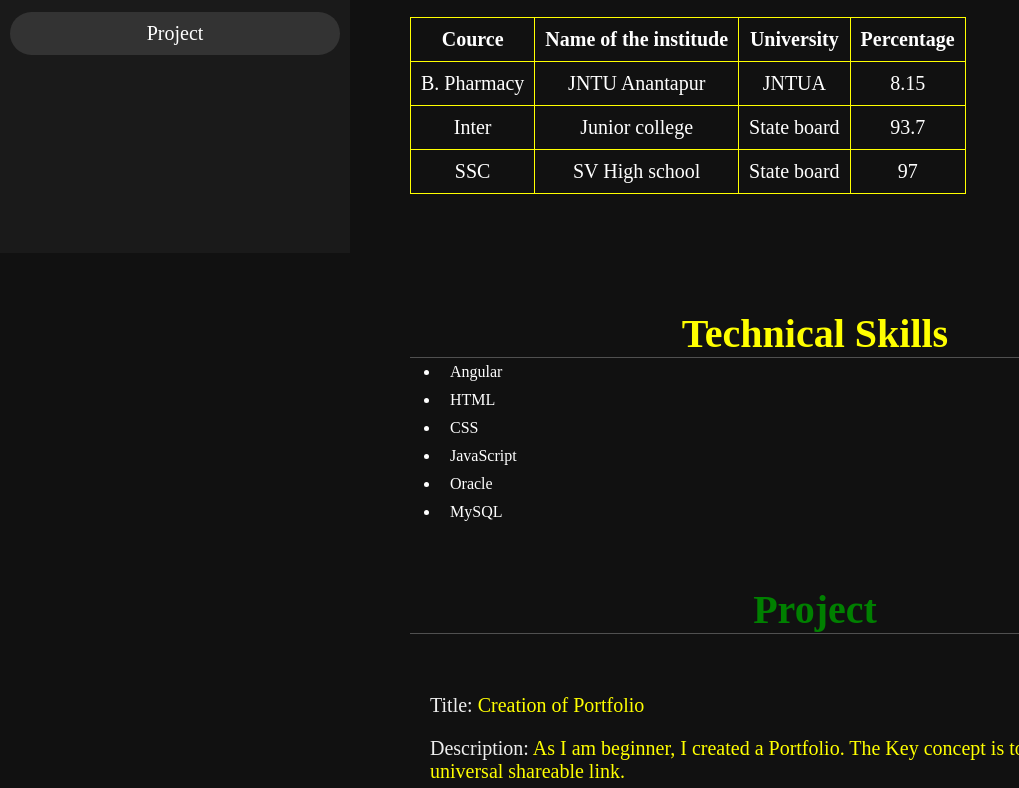
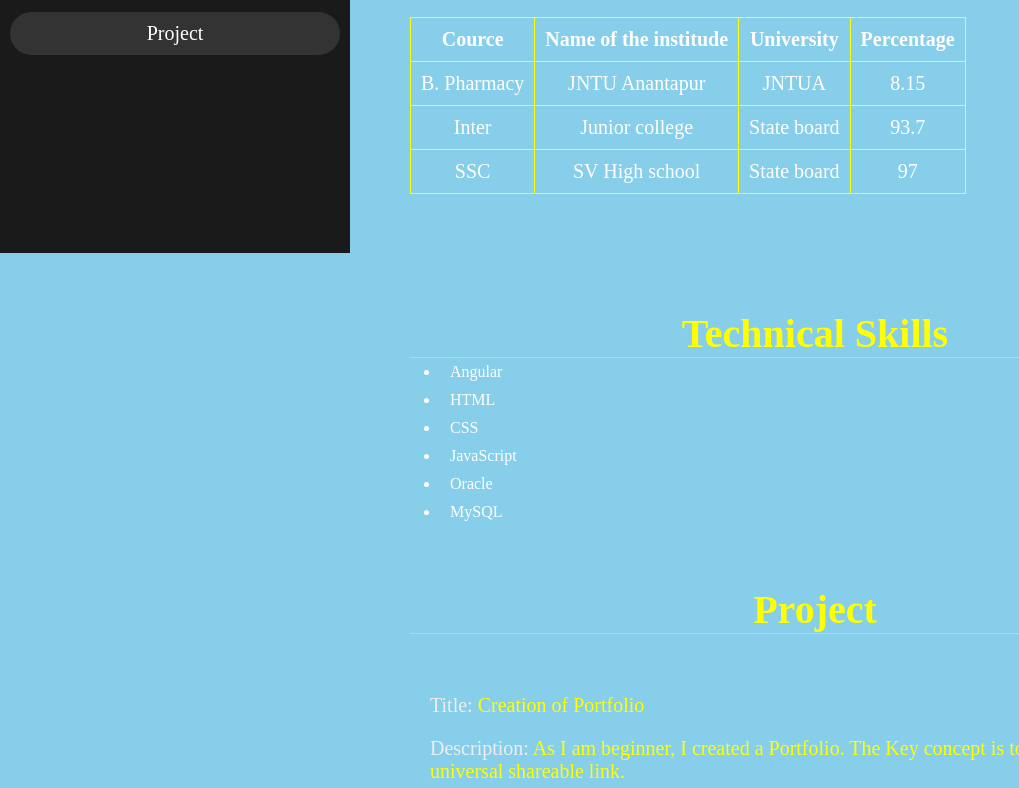
Before and after one commit to Vijaytej19/Portfolio, a plain HTML site: page index.html in a window 1280 px wide. Shown: the part 547-1335 px from the top of the page, without its empty margins (0-1019 px from the left). Drawn offline with Linux system fonts and the light colour scheme.

Commit message:
Update sty.css

```diff
--- a/sty.css
+++ b/sty.css
@@ -11,7 +11,7 @@ html{
     overflow-x: hidden;
 }
 body{
-    background-color: #111;
+    background-color: skyblue;
     overflow: hidden;
     padding-left: 35rem;
 }
@@ -26,7 +26,7 @@ body{
 }
 
 .heading span{
-    color: green;
+    color: yellow;
 }
 
 .title{
```
